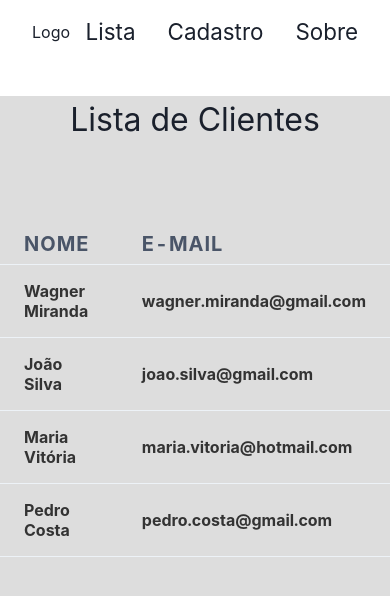
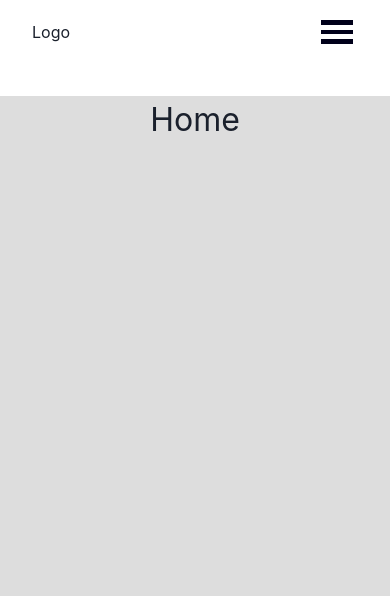
Before and after one commit to wagnermm/crud, a React (Create React App) app: page / in a window 390 px wide. Shown: the top 596 px of the page. Built offline with nearby package versions, Linux system fonts and the light colour scheme; data requests are answered from the project's data file.

Commit message:
alterando components/ testeando api local/ criado menu mobile

```diff
--- a/src/App.css
+++ b/src/App.css
@@ -20,3 +20,71 @@ li {
     list-style: none;
     font-size: 1.4rem;
 }
+.nav-mobile, .btn-mobile {
+    display: none;
+}
+
+@media(max-width: 768px) {
+    .nav {
+        display: none;
+    }
+    .nav-mobile, .btn-mobile {
+        display: block;
+    }
+    .btn-mobile div{
+        width: 2rem;
+        height: 0.3rem;
+        margin: 0.3rem;
+        background: hsl(240, 100%, 5%);
+        transition: 0.4s ease-in;
+    }
+    .nav-mobile {
+        position: fixed;
+        top: 0;
+        right: 0;
+        width: 70vw;
+        height: 100vh;
+        background: #fff;
+        transform: translateX(100%);
+        transition: 0.5s ease-in;
+        z-index: 2;
+    }
+    .nav-mobile ul {
+        margin-top: 6rem;
+        display: flex;
+        flex-direction: column;
+        align-items: flex-start;
+        padding: 2rem;
+    }
+    .nav-mobile li {
+        list-style: none;
+        text-align: center;
+        margin-bottom: 4rem;
+    }
+    .nav-mobile a {
+        font-size: 2.3rem;
+        text-decoration: none;
+        color: hsl(240, 100%, 5%);
+        font-weight: 700;
+    }
+    .nav-active {
+        transform: translateX(0);
+    }
+    .toggle .line1 {
+        transform: rotate(-45deg) translate(-4px, 5px);
+    }
+    .toggle .line2 {
+        opacity: 0;
+    }
+    .toggle .line3 {
+        transform: rotate(45deg) translate(-4px, -5px);
+    }
+    .close-menu {
+        width: 100%;
+        padding: 1rem;
+        display: flex;
+        flex-direction: row;
+        justify-content: flex-end;
+        font-size: 4rem;
+    }
+}
--- a/src/App.js
+++ b/src/App.js
@@ -1,6 +1,7 @@
 import * as React from 'react';
+import { useState } from 'react';
 import { ChakraProvider } from '@chakra-ui/react';
-import Lista from './components/lista/Lista';
+import Home from './components/home/Home';
 import Clientes from './components/clientes/Clientes';
 import Sobre from './components/sobre/Sobre';
 import { BrowserRouter, Routes, Link, Route } from 'react-router-dom';
@@ -8,6 +9,19 @@ import { BrowserRouter, Routes, Link, Route } from 'react-router-dom';
 import './App.css';
 
 function App() {
+  const [active, setActive] = useState("nav-mobile");
+  const [toggleIcon, setToggleIcon] = useState("btn-mobile");
+
+  const navToggle = ()=> {
+    active === 'nav-mobile' ? setActive('nav-mobile nav-active') : setActive('nav-mobile');
+    toggleIcon === 'btn-mobile' ? setToggleIcon('btn-mobile toggle') : setToggleIcon('btn-mobile');
+  };
+const [close, setClose] = useState("close-menu");
+const closeMenu=()=> {
+    close === "menu-close" ? setClose('menu-close nav__active') : setClose("menu-close");
+    active === 'nav-mobile' ? setActive('nav-mobile nav-active') : setActive('nav-mobile');
+    toggleIcon === 'btn-mobile' ? setToggleIcon('btn-mobile toggle') : setToggleIcon('btn-mobile');
+  }
   return (
     <ChakraProvider>
       <BrowserRouter>
@@ -15,14 +29,27 @@ function App() {
           <div className='logo'>Logo</div>
           <nav className='nav'>
             <ul>
-              <li><Link to="/">Lista</Link></li>
+              <li><Link to="/">Home</Link></li>
               <li><Link to="/clientes">Cadastro</Link></li>
               <li><Link to="/sobre">Sobre</Link></li>
             </ul>
           </nav>
+          <div onClick={navToggle} className={toggleIcon}>
+                <div className='line1'></div>
+                <div className='line2'></div>
+                <div className='line3'></div>
+            </div>
+            <nav className={active}>
+                <div onClick={closeMenu} className="close-menu">X</div>
+              <ul className={close}>
+                <li><Link to="/">Home</Link></li>
+                <li><Link to="/clientes">Cadastro</Link></li>
+                <li><Link to="/sobre">Sobre</Link></li>
+            </ul>
+            </nav>
         </header>
         <Routes>
-          <Route path='/' element={<Lista/>}></Route>
+          <Route path='/' element={<Home/>}></Route>
           <Route path='/clientes' element={<Clientes/>}></Route>
           <Route path='/sobre' element={<Sobre/>}></Route>
         </Routes>
--- a/src/components/clientes/Clientes.jsx
+++ b/src/components/clientes/Clientes.jsx
@@ -11,12 +11,13 @@ const Clientes = () => {
   const [dataEdit, setDataEdit] = useState({});
 
   useEffect(() => {
-    const db_costumer = localStorage.getItem("cad_cliente")
-      ? JSON.parse(localStorage.getItem("cad_cliente"))
-      : [];
-
-    setData(db_costumer);
-  }, [setData]);
+    async function fetchData() {
+      const response = await fetch("http://localhost:5000/clientes");
+      const data = await response.json();
+      setData(data);
+    }
+    fetchData();
+  }, []);
 
   const cadastreRemove = (email) => {
     const confirmDelete = window.confirm("Tem certeza que deseja excluir este cadastro?");
--- a/src/components/clientes/clientes.css
+++ b/src/components/clientes/clientes.css
@@ -6,11 +6,9 @@
     flex-direction: column;
     justify-content: flex-start;
     align-items: center;
-    gap: 2rem;
 }
 .clientesTitle {
     font-size: 2.5rem;
-    margin-top: 2rem;
 }
 .container {
     position: relative;
@@ -24,7 +22,7 @@
     width: 60%;
     display: flex;
     align-items: baseline;
-    margin-top: 2rem;
+    margin-bottom: 1rem;
 }
 .btnCadastro {
     width: 120px;
@@ -43,8 +41,12 @@
 }
 td {
     font-weight: 700;
-    background-color: #ddd;
-    color: #333;
+}
+tr {
+    transition: 0.2s ease-in-out;
+}
+tr:hover {
+    background-color: #aaa;
 }
 
 @media(max-width: 768px) {
--- a/src/components/dataTable/DataTable.jsx
+++ /dev/null
@@ -1,42 +0,0 @@
-import React from "react";
-import { useState, useEffect } from "react";
-import { Table, Thead, Tr, Th, Tbody, Td } from "@chakra-ui/react";
-
-const DataTable = ()=> {
-    const [clientes, setClientes] = useState([]);
-
-    useEffect(() => {
-        fetch('http://localhost:5000/clientes')
-          .then((response) => response.json())
-          .then((data) => {
-            setClientes(data);
-          })
-          .catch((err) => console.log(err));
-      }, []);
-
-    return(
-        <div>
-            <Table>
-                <Thead>
-                    <Tr>
-                        <Th fontSize="20px">
-                            Nome
-                        </Th>
-                        <Th fontSize="20px">
-                            E-mail
-                        </Th>
-                    </Tr>
-                </Thead>
-                <Tbody>
-                {clientes.map((cliente) => (
-                    <Tr key={cliente.id}>
-                    <Td>{cliente.name}</Td>
-                    <Td>{cliente.email}</Td>
-                    </Tr>
-                ))}
-                </Tbody>
-            </Table>
-        </div>
-    )
-}
-export default DataTable
--- /dev/null
+++ b/src/components/home/Home.jsx
@@ -0,0 +1,12 @@
+import './home.css';
+
+
+const Home = ()=> {
+    return(
+        <div className="homeContainer">
+            <h1>Home</h1>
+        </div>
+    )
+}
+
+export default Home
--- a/src/components/lista/Lista.jsx
+++ /dev/null
@@ -1,14 +0,0 @@
-import DataTable from '../dataTable/DataTable';
-import './lista.css';
-
-
-const Lista = ()=> {
-    return(
-        <div className="homeContainer">
-            <h1>Lista de Clientes</h1>
-            <DataTable/>
-        </div>
-    )
-}
-
-export default Lista
```
Also changed, not shown: src/components/home/home.css (renamed from src/components/lista/lista.css).
